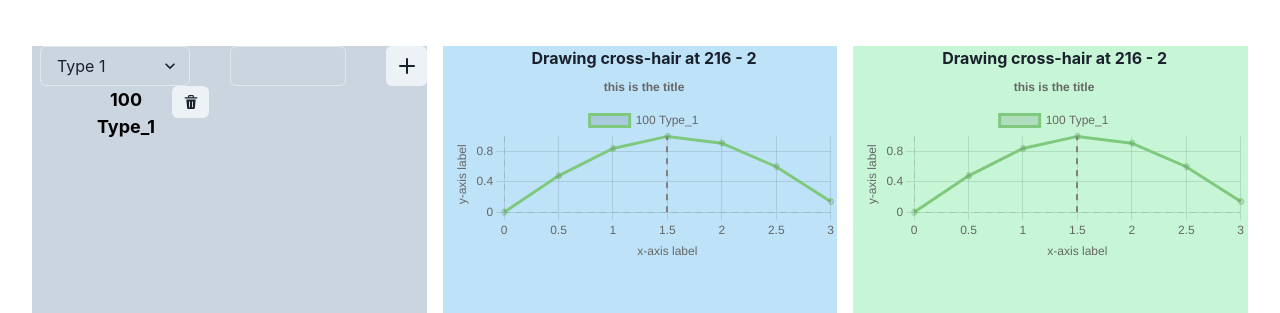
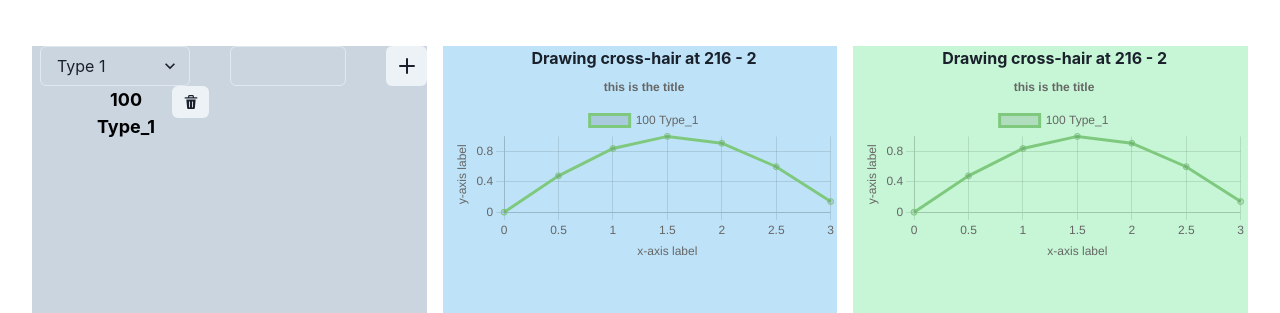
Before and after one commit to rkube/react_scopes, a React (Vite) app: page / in a window 1280 px wide. Shown: the part 202-515 px from the top of the page. Built offline with nearby package versions, Linux system fonts and the light colour scheme.

Commit message:
Partially refactored plugin seems to be working!

```diff
--- a/src/App.tsx
+++ b/src/App.tsx
@@ -58,7 +58,6 @@ function App() {
   const [crosshairVal, setCrosshairVal] = useState<cross_hair_t>({x: 216, y: 2})
 
   const chart_cb = (new_crosshair_val: cross_hair_t) => {
-    // console.log("This is chart_cb: received from chart plugin: ", new_crosshair_val)
     setCrosshairVal(new_crosshair_val)
   }
 
@@ -76,7 +75,6 @@ function App() {
       // color='blackAlpha.700'
       fontWeight='bold'
     >
-
 
         {/* https://stackoverflow.com/questions/55601342/using-enumerations-in-react-select */}
 
--- a/src/components/cross_hair_plugin.tsx
+++ b/src/components/cross_hair_plugin.tsx
@@ -1 +1,69 @@
 // Cross-hair plugin for line plots
+
+import { Chart, ChartEvent, Plugin } from "chart.js"
+import React from "react"
+import { cross_hair_t } from "../types/all_types"
+
+
+interface event_args_i {
+    event: ChartEvent,
+    replay: boolean,
+    changed?: boolean,
+    cancelable: false,
+    inChartArea: boolean
+}
+
+// Define an interface the extends the Plugin interface:
+// https://github.com/chartjs/Chart.js/blob/767d64e7a90dbfe94f9c5d159a890054818c1680/src/types/index.d.ts#L816
+interface crosshair_plugin_i extends Plugin {
+    id: string;
+    events: (keyof HTMLElementEventMap)[] | undefined
+    sync_ref: React.MutableRefObject<cross_hair_t>
+    xtalk_cb: (new_crosshair_val: cross_hair_t) => void;
+
+    afterEvent: (chart: Chart, args: event_args_i, options: any) => void;
+}
+
+export { type crosshair_plugin_i }
+
+class cross_hair_plugin implements crosshair_plugin_i {
+    id: string;
+    events: (keyof HTMLElementEventMap)[];
+    sync_ref: React.MutableRefObject<cross_hair_t>;
+    xtalk_cb: (new_crosshair_val: cross_hair_t) => void;
+
+    constructor(_sr: React.MutableRefObject<cross_hair_t>,
+            _cb: (new_crosshair_val: cross_hair_t) => void) {
+        this.id = "crosshair_plugin"
+        this.events = ["mousemove" as keyof HTMLElementEventMap]
+        this.xtalk_cb = _cb
+        this.sync_ref = _sr
+        console.log("Crosshair plugin consructor here ")
+    }
+
+    afterEvent = (chart: Chart, args: event_args_i) => {
+        console.log("This is after_event: ", chart)
+        const {canvas} = chart;
+
+        // this function picks up the nearest value in our plot
+        function nearest_value(mousemove: MouseEvent, chart: Chart, cb: (new_crosshair_val: cross_hair_t) => void){
+            // Try and find some data points
+            const points = chart.getElementsAtEventForMode(mousemove, 'nearest',
+                {intersect: false}, true)
+            // points.length will be > 0 (that is, set) when a dataset point is near the cursor position.
+            if (points.length){
+                // Store x and y pixel of the datapoint we are hovering over through the callback
+                const new_crosshair_coords: cross_hair_t = {x: points[0].element.x, y: points[0].element.y}
+                cb( new_crosshair_coords )
+            }
+        }
+        // If the event is inside the chart area, add an eventListener which
+        // extracts the closest data point to the cursor position.
+        if(args.inChartArea) {
+            canvas.addEventListener('mousemove', (e) => nearest_value(e, chart, this.xtalk_cb))
+        }
+    }
+
+}
+
+export { cross_hair_plugin }
--- a/src/components/mychart.tsx
+++ b/src/components/mychart.tsx
@@ -1,13 +1,11 @@
 // Diong plotting stuff
 
-// import { Chart as ChartJS, CategoryScale, LinearScale, PointElement, LineElement,
-//     Title, Tooltip, Legend } from 'chart.js';
-// import { ChartData, ChartOptions } from 'chart.js'
+import { useRef, useEffect } from 'react';
+import { cross_hair_t, signal_t, to_str, type_e } from '../types/all_types'
+import { Chart, ChartType, Plugin, registerables, ChartOptions } from 'chart.js';
+import { Line } from 'react-chartjs-2';
 
-import { useRef, useEffect } from 'react';
-import { cross_hair_t, signal_t, to_str, type_e, customEvent } from '../types/all_types'
-import { Chart, ChartType, CategoryScale, Plugin, registerables, ChartOptions } from 'chart.js';
-import { Line } from 'react-chartjs-2';
+import { cross_hair_plugin, crosshair_plugin_i } from './cross_hair_plugin';
 
 
 Chart.register(...registerables);
@@ -39,9 +37,66 @@ declare module 'chart.js' {
     }
 }
 
+
+
+
 const MyPlot = ({signals, sync_data, xtalk_cb}: { signals: signal_t[], sync_data: cross_hair_t, xtalk_cb: any }) => {
     // Reference to the plot in this component
     const chartRef = useRef(null)
+
+
+    // const crosshair_plugin: {
+    //     id: "crosshair-plugin",
+    //     events: ['mousemove'],
+
+    //     afterEvent: (chart: Chart, args: any) => {
+    //         // console.log("======== extract_hover_coords - afterEvent =======")
+    //         // console.log("args = ", args)
+    //         // Argument destructuring for chart:
+    //         const { canvas } = chart
+
+    //         // this function picks up the nearest value in our plot
+    //         function nearest_value(mousemove: MouseEvent, chart: Chart){
+    //             // Try and find some data points
+    //             const points = chart.getElementsAtEventForMode(mousemove, 'nearest',
+    //                 {intersect: false}, true)
+    //             // points.length will be > 0 (that is, set) when a dataset point is near the cursor position.
+    //             if (points.length){
+    //                 // Store x and y pixel of the datapoint we are hovering over through the callback
+    //                 const new_crosshair_coords: cross_hair_t = {x: points[0].element.x, y: points[0].element.y}
+    //                 xtalk_cb( new_crosshair_coords )
+    //             }
+    //         }
+    //         // If the event is inside the chart area, add an eventListener which
+    //         // extracts the closest data point to the cursor position.
+    //         if(args.inChartArea) {
+    //             canvas.addEventListener('mousemove', (e) => nearest_value(e, chart))
+    //         }
+    //     },
+
+    //     afterDraw: (chart: Chart, args: any) => {
+    //         console.log("global_crosshair, afterDraw. sync_data = ", xtalk_ref.current)
+    //         const { ctx, chartArea: {bottom, top}, data } = chart
+    //         // console.log('chart = ', chart.data)
+    //         // If there are datasets, find the minimum and maximum y at the current index
+    //         if(data.datasets) {
+    //             // Convert index for crosshair to pixels
+
+    //             console.log("global_crosshair: Found ", data.datasets.length, " datasets (signals)")
+    //             if (xtalk_ref.current.x != undefined) {
+    //                 ctx.beginPath()
+    //                 ctx.lineWidth = 2
+    //                 ctx.strokeStyle = 'gray'
+    //                 ctx.setLineDash([6, 6])
+    //                 ctx.moveTo(xtalk_ref.current.x, bottom)
+    //                 ctx.lineTo(xtalk_ref.current.x, top)
+    //                 ctx.stroke()
+    //             }
+    //         }
+    //     }
+    // }
+
+
 
     // This took me a while to figure out. The crosshair plugin accesses the sync_data
     // structure in afterDraw. The function associated with it only registers on
@@ -52,6 +107,7 @@ const MyPlot = ({signals, sync_data, xtalk_cb}: { signals: signal_t[], sync_data
     const xtalk_ref = useRef(sync_data)
     xtalk_ref.current = sync_data
     console.log("xtalk_Ref.current = ", xtalk_ref.current)
+    const my_crosshair_plugin = new cross_hair_plugin(xtalk_ref, xtalk_cb)
 
     // let syncRef: cross_hair_t  = useRef({x: 0, y:0} as cross_hair_t)
 
@@ -67,61 +123,10 @@ const MyPlot = ({signals, sync_data, xtalk_cb}: { signals: signal_t[], sync_data
         borderColor: pick_color(sig.type)
     }})
 
-
-
     // A plugin the pushes the index of the nearest point that the mouse is
     // hovering to to the parent through a callback.
     // Relevant tutorials: https://www.youtube.com/watch?v=X0nXI9sPMgA
-    const crosshair_plugin: Plugin = {
-        id: "crosshair_plugin",
-        events: ['mousemove'],
 
-        afterEvent: (chart: Chart, args: any) => {
-            // console.log("======== extract_hover_coords - afterEvent =======")
-            // console.log("args = ", args)
-            // Argument destructuring for chart:
-            const { canvas } = chart
-
-            // this function picks up the nearest value in our plot
-            function nearest_value(mousemove: MouseEvent, chart: Chart){
-                // Try and find some data points
-                const points = chart.getElementsAtEventForMode(mousemove, 'nearest',
-                    {intersect: false}, true)
-                // points.length will be > 0 (that is, set) when a dataset point is near the cursor position.
-                if (points.length){
-                    // Store x and y pixel of the datapoint we are hovering over through the callback
-                    const new_crosshair_coords: cross_hair_t = {x: points[0].element.x, y: points[0].element.y}
-                    xtalk_cb( new_crosshair_coords )
-                }
-            }
-            // If the event is inside the chart area, add an eventListener which
-            // extracts the closest data point to the cursor position.
-            if(args.inChartArea) {
-                canvas.addEventListener('mousemove', (e) => nearest_value(e, chart))
-            }
-        },
-
-        afterDraw: (chart: Chart, args: any) => {
-            console.log("global_crosshair, afterDraw. sync_data = ", xtalk_ref.current)
-            const { ctx, chartArea: {bottom, top}, data } = chart
-            // console.log('chart = ', chart.data)
-            // If there are datasets, find the minimum and maximum y at the current index
-            if(data.datasets) {
-                // Convert index for crosshair to pixels
-
-                console.log("global_crosshair: Found ", data.datasets.length, " datasets (signals)")
-                if (xtalk_ref.current.x != undefined) {
-                    ctx.beginPath()
-                    ctx.lineWidth = 2
-                    ctx.strokeStyle = 'gray'
-                    ctx.setLineDash([6, 6])
-                    ctx.moveTo(xtalk_ref.current.x, bottom)
-                    ctx.lineTo(xtalk_ref.current.x, top)
-                    ctx.stroke()
-                }
-            }
-        }
-    }
 
     // We need to tell TS that we have options for a line plot
     // https://react-chartjs-2.js.org/faq/typescript/
@@ -135,9 +140,9 @@ const MyPlot = ({signals, sync_data, xtalk_cb}: { signals: signal_t[], sync_data
                 display: true,
                 text: ' this is the title '
             },
-            crosshair_plugin: {
-                lineColor: 'blue'
-            }
+            // crosshair_plugin: {
+            //     lineColor: 'blue'
+            // }
         },
         scales: {
             x: {
@@ -222,7 +227,8 @@ const MyPlot = ({signals, sync_data, xtalk_cb}: { signals: signal_t[], sync_data
             Drawing cross-hair at {sync_data.x} - {sync_data.y}
         </div>
         {/* // If we want to pass plugins we can also do this like: */}
-        <Line ref={chartRef} data={data} options={options} plugins={[crosshair_plugin]} onClick={lineplot_callback}/>
+        {/* <Line ref={chartRef} data={data} options={options} plugins={[crosshair_plugin]} onClick={lineplot_callback}/> */}
+        <Line ref={chartRef} data={data} options={options} plugins={[my_crosshair_plugin]} onClick={lineplot_callback}/>
         </>
     )
 }
```
Also changed, not shown: src/types/all_types.tsx (+2 -22 lines).
